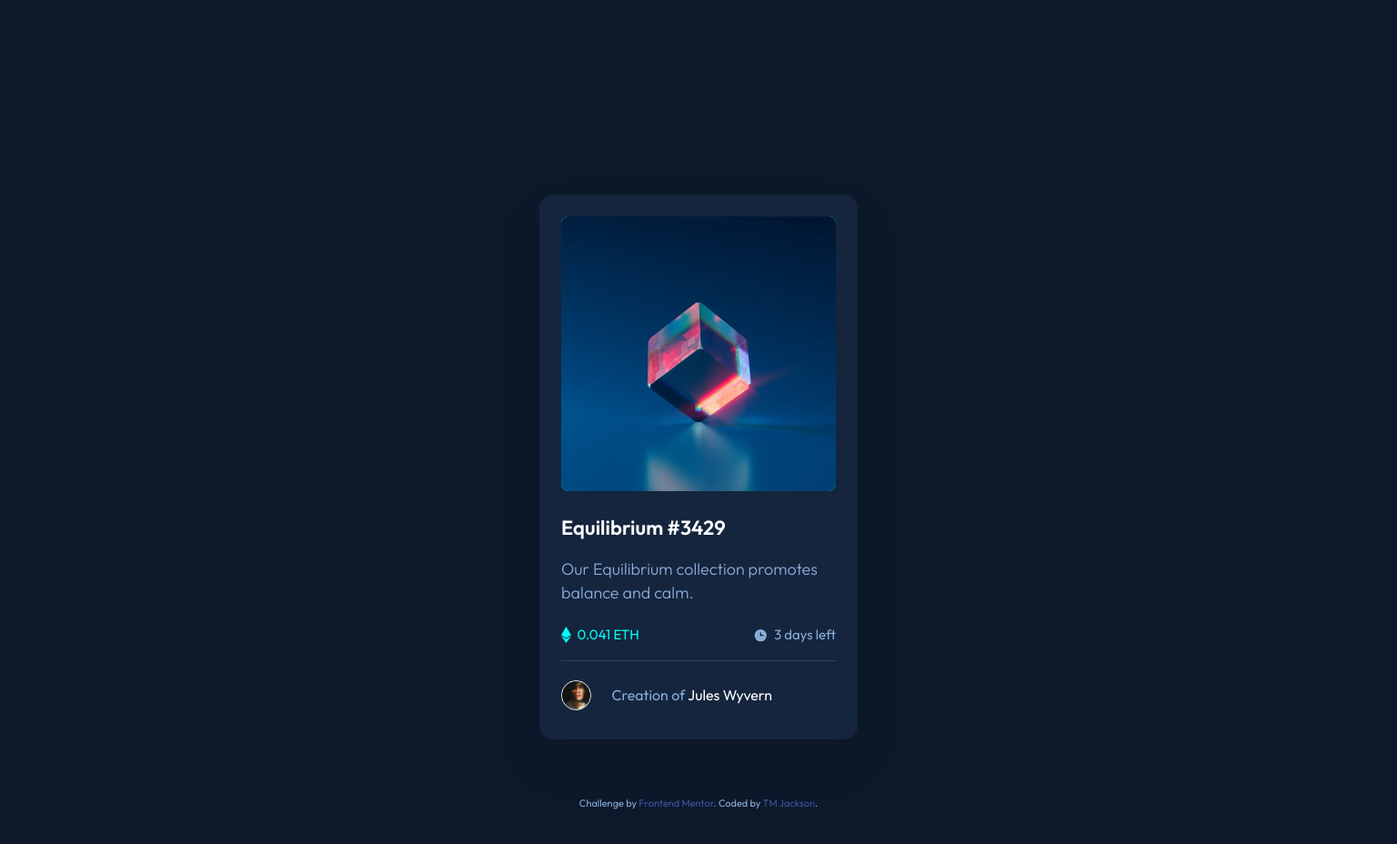
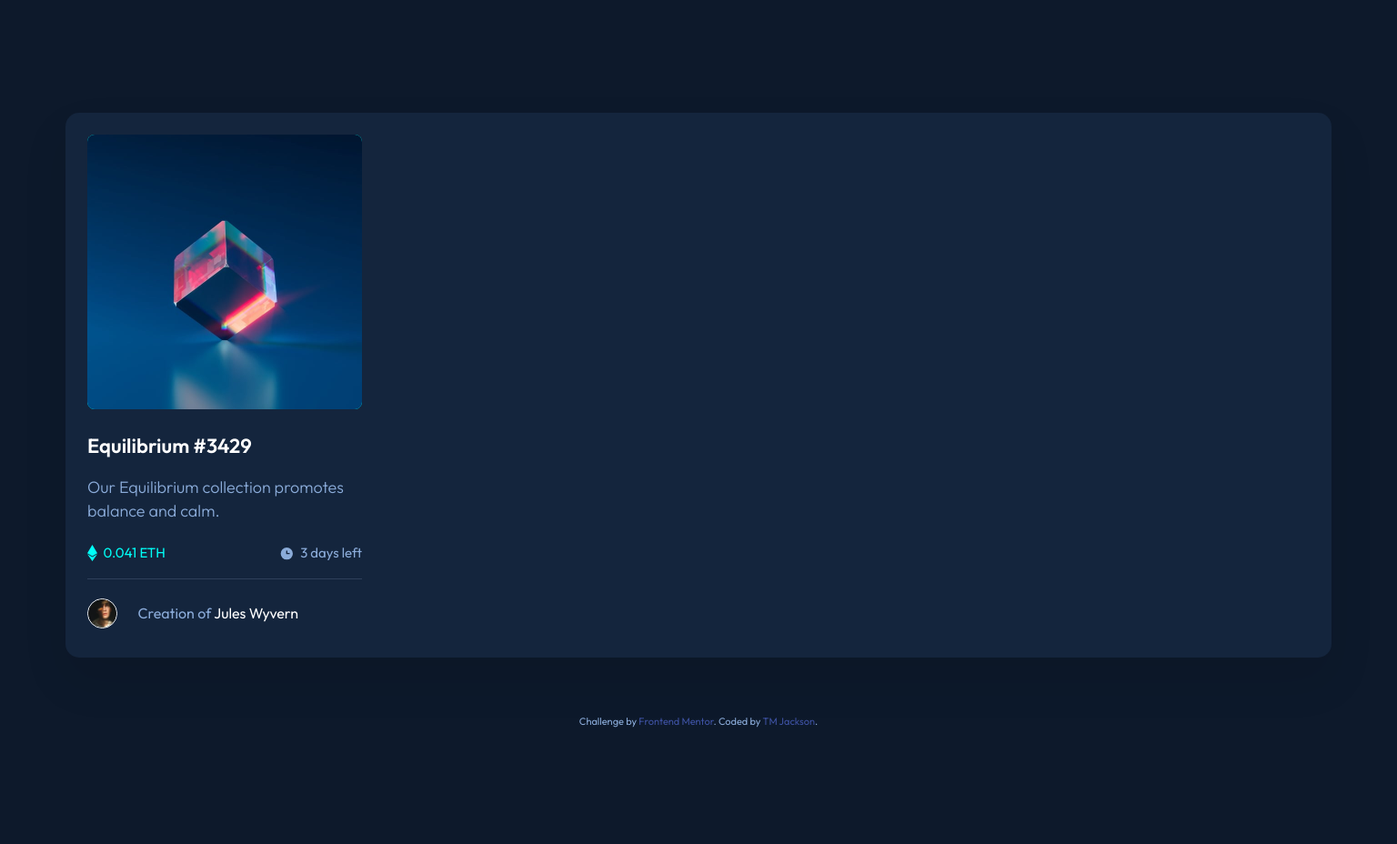
Before and after one commit to TMJSMC53/Frontend-Mentor-NFT, a plain HTML site: page index.html in a window 1536 px wide. Shown: the whole page at 91% size. After the commit the page ends 863 px from the top, so only its background shows below. Drawn offline with Linux system fonts and the light colour scheme.

Commit message:
Refactored css

```diff
--- a/styles.css
+++ b/styles.css
@@ -199,7 +199,6 @@ img {
 
 @media screen and (min-width: 90rem) {
   body {
-    padding: 9.5rem 34.0625rem;
     max-width: 1440px;
   }
 
```
